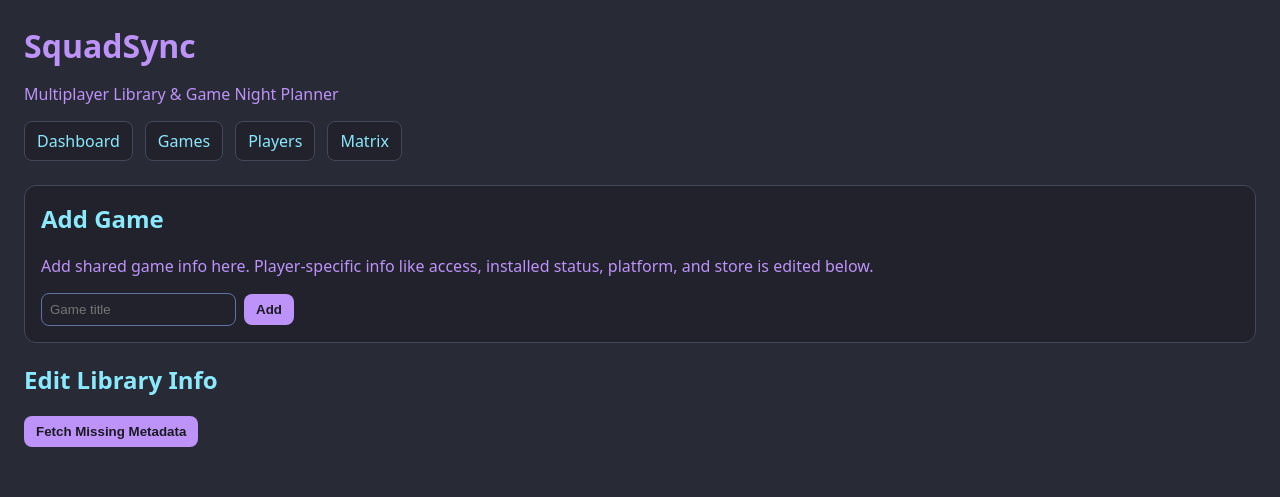
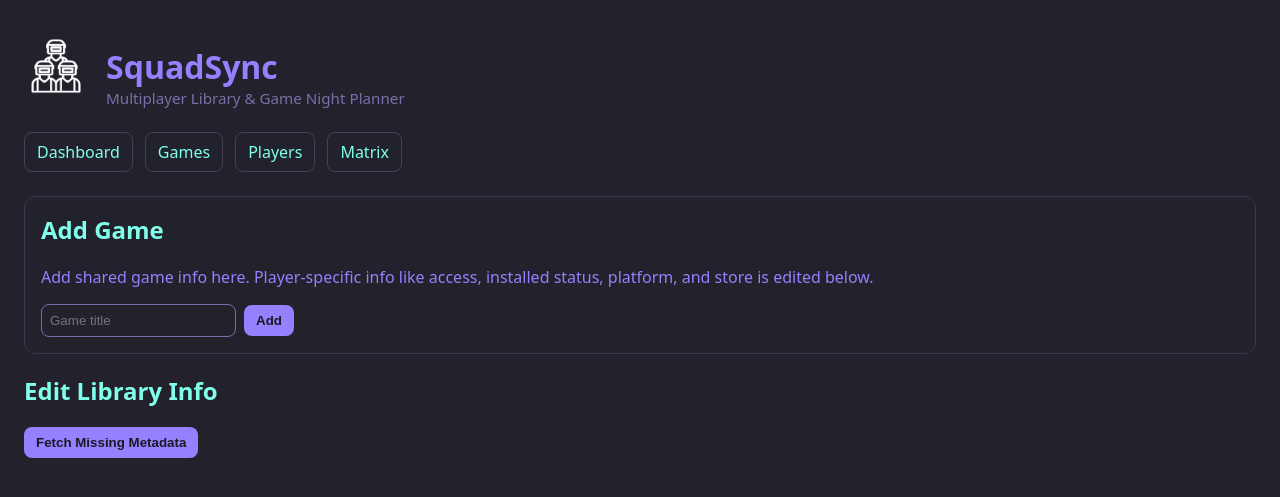
Before and after one commit to Lukefilewalker/SquadSync, a FastAPI app: page /games in a window 1280 px wide. Shown: the top 497 px of the page. Run offline with FastAPI, Linux system fonts and the light colour scheme; data that the repository does not hold is empty.

Commit message:
Add game ranking engine, dashboard improvements, Dracula theme, and branding

```diff
--- a/app/main.py
+++ b/app/main.py
@@ -23,8 +23,7 @@ templates = Jinja2Templates(directory=str(APP_DIR / "templates"))
 
 ACCESS_OPTIONS = ["Own", "Game Pass", "Free-to-play", "Shared Library", "No Access", "Unknown"]
 INSTALLED_OPTIONS = ["Yes", "No", "Unknown"]
-CROSSPLAY_OPTIONS = ["Yes", "No", "Partial", "Unknown"]
-
+CROSSPLAY_OPTIONS = ["Yes", "No", "Partial", "Possible", "Unknown"]
 ACCESS_OK = {"Own", "Game Pass", "Free-to-play", "Shared Library"}
 
 
@@ -141,7 +140,8 @@ def classify_game(player_values, game):
 
     if pc_xbox == "No":
         return "Blocked by platform"
-
+    if pc_xbox == "Unknown":
+        return "Mixed"
     if installed_count == total and access_count == total and pc_xbox in {"Yes", "Partial"}:
         return "Ready tonight"
 
@@ -189,8 +189,16 @@ def get_recommendations(players, rows):
         score = (access_count * 2) + installed_count
 
         pc_xbox = game["pc_xbox_crossplay"] or game["crossplay"] or "Unknown"
-        if pc_xbox == "No":
-            score -= 3
+        if pc_xbox == "Yes":
+            score += 3
+        elif pc_xbox == "Partial":
+            score += 1
+        elif pc_xbox == "Possible":
+            score += 1
+        elif pc_xbox == "No":
+            score -= 5
+        elif pc_xbox == "Unknown":
+            score -= 1
 
         recommendations.append({
             "game": game,
@@ -336,6 +344,29 @@ def add_game(
                 ),
             )
 
+        conn.commit()
+
+    return RedirectResponse("/games", status_code=303)
+
+@app.post("/game-crossplay/update")
+def update_game_crossplay(
+    game_id: int = Form(...),
+    pc_xbox_crossplay: str = Form("Unknown"),
+    crossplay_notes: str = Form(""),
+):
+    if pc_xbox_crossplay not in CROSSPLAY_OPTIONS:
+        pc_xbox_crossplay = "Unknown"
+
+    with db() as conn:
+        conn.execute(
+            """
+            UPDATE games
+            SET pc_xbox_crossplay = ?,
+                crossplay_notes = ?
+            WHERE id = ?
+            """,
+            (pc_xbox_crossplay, crossplay_notes.strip(), game_id),
+        )
         conn.commit()
 
     return RedirectResponse("/games", status_code=303)
--- a/app/static/styles.css
+++ b/app/static/styles.css
@@ -1,15 +1,16 @@
 :root {
-    --bg: #282a36;
-    --current-line: #44475a;
-    --foreground: #f8f8f2;
-    --comment: #6272a4;
-    --cyan: #8be9fd;
-    --green: #50fa7b;
-    --orange: #ffb86c;
-    --pink: #ff79c6;
-    --purple: #bd93f9;
-    --red: #ff5555;
-    --yellow: #f1fa8c;
+    --bg: #22212C;
+    --current-line: #454158;
+    --foreground: #F8F8F2;
+    --comment: #7970A9;
+
+    --cyan: #80FFEA;
+    --green: #8AFF80;
+    --orange: #FFCA80;
+    --pink: #FF80BF;
+    --purple: #9580FF;
+    --red: #FF9580;
+    --yellow: #FFFF80;
 }
 
 body {
@@ -17,6 +18,27 @@ body {
     margin: 24px;
     background: var(--bg);
     color: var(--foreground);
+}
+
+.brand {
+    display: flex;
+    align-items: center;
+    gap: 18px;
+    margin-bottom: 18px;
+}
+
+.logo {
+    width: 64px !important;
+    height: 64px !important;
+    max-width: 64px !important;
+    max-height: 64px !important;
+    display: block;
+}
+
+.tagline {
+    color: var(--comment);
+    font-size: 0.95rem;
+    margin-top: -4px;
 }
 
 a { color: var(--cyan); text-decoration: none; }
@@ -34,6 +56,7 @@ h3 {
 }
 
 nav {
+    margin-top: 24px;
     margin-bottom: 24px;
     display: flex;
     gap: 12px;
@@ -45,10 +68,12 @@ nav a {
     padding: 8px 12px;
     border-radius: 8px;
     border: 1px solid var(--current-line);
+    transition: all 0.15s ease;
 }
 
 nav a:hover {
     border-color: var(--purple);
+    background: #2a2638;
 }
 
 table {
@@ -87,14 +112,17 @@ button {
     font-weight: 700;
 }
 
-button:hover { background: var(--pink); }
+button:hover {
+    background: var(--pink);
+    transform: translateY(-1px);
+}
 
 .card {
     background: #21222c;
     padding: 16px;
     border-radius: 12px;
     margin-bottom: 18px;
-    border: 1px solid var(--current-line);
+    border: 1px solid #3b3750;
     transition: all 0.15s ease;
 }
 
--- a/app/templates/base.html
+++ b/app/templates/base.html
@@ -3,11 +3,20 @@
 <head>
     <title>SquadSync</title>
     <meta name="viewport" content="width=device-width, initial-scale=1">
-    <link rel="stylesheet" href="/static/styles.css?v=5">
+    <link rel="stylesheet" href="/static/styles.css?v=7">
 </head>
 <body>
-    <h1>SquadSync</h1>
-    <p class="small">Multiplayer Library & Game Night Planner</p>
+
+    <div class="brand">
+        <img src="/static/logo.png?v=1" alt="SquadSync Logo" class="logo" width="64" height="64">
+        <div>
+            <h1>SquadSync</h1>
+            <div class="tagline">
+                Multiplayer Library &amp; Game Night Planner
+            </div>
+        </div>
+    </div>
+
     <nav>
         <a href="/">Dashboard</a>
         <a href="/games">Games</a>
--- a/app/templates/games.html
+++ b/app/templates/games.html
@@ -60,6 +60,23 @@
 {% endif %}
 
         PC/Xbox Crossplay: {{ row.game.pc_xbox_crossplay or row.game.crossplay }} |
+        <form class="inline" method="post" action="/game-crossplay/update" style="margin-bottom: 16px;">
+    <input type="hidden" name="game_id" value="{{ row.game.id }}">
+
+    <select name="pc_xbox_crossplay">
+        {% for option in crossplay_options %}
+            <option value="{{ option }}" {% if (row.game.pc_xbox_crossplay or row.game.crossplay) == option %}selected{% endif %}>
+                PC/Xbox: {{ option }}
+            </option>
+        {% endfor %}
+    </select>
+
+    <input name="crossplay_notes"
+           value="{{ row.game.crossplay_notes }}"
+           placeholder="Crossplay notes">
+
+    <button type="submit">Save Crossplay</button>
+</form>
         Players: {{ row.game.min_players }}-{{ row.game.max_players }} |
         Tags: {{ row.game.tags }}
         {% if row.game.crossplay_notes %}
```
Also changed, not shown: app/static/logo.png (added), app/static/logo.svg (added).
